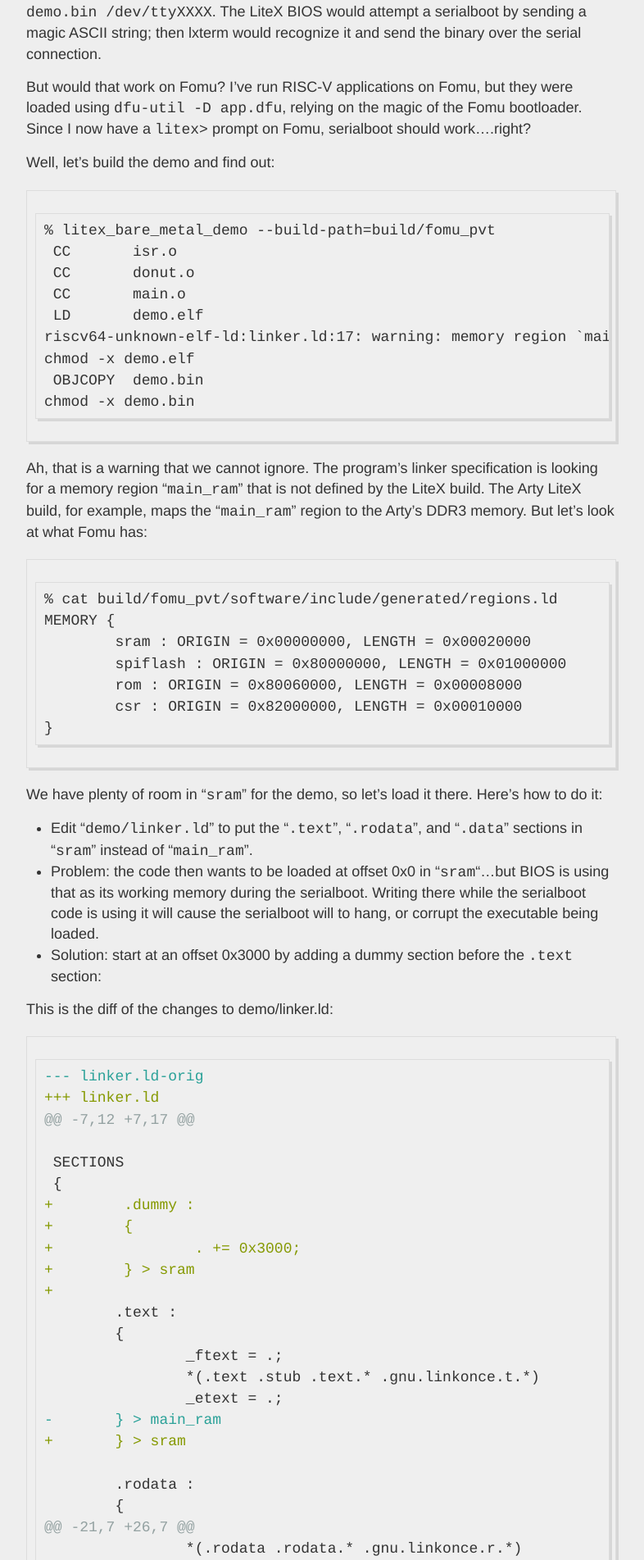
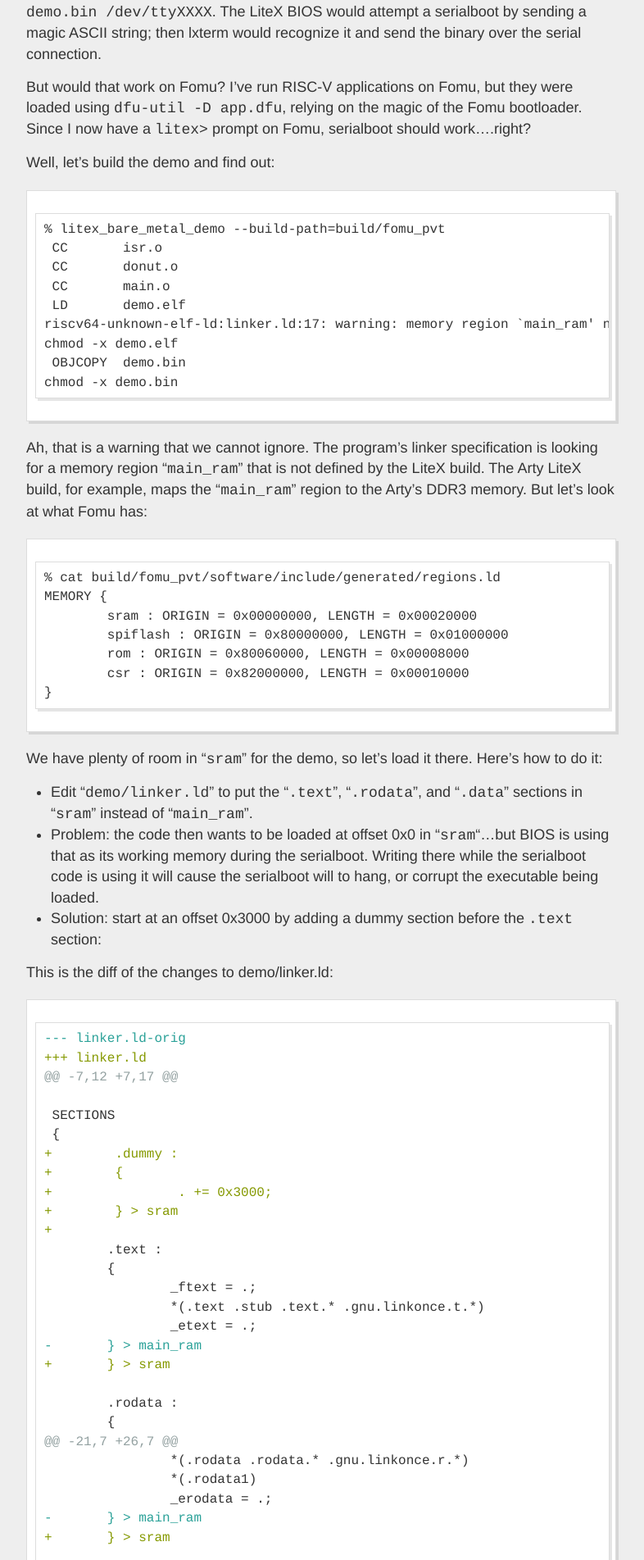
Before and after one commit to tcal-x/tcal-x.github.io, a Jekyll site: the page built from _posts/2021-01-23-Fomu-Donut.md, in a window 1280 px wide. Shown: the part 2550-4453 px from the top of the page at 82% size, without its empty margins (248-1034 px from the left). Built offline with Jekyll 4.4.1, drawn with Linux system fonts in a browser that asks for light colours.

Commit message:
Smaller font and white background in highlight box
Signed-off-by: Tim Callahan <tcal@google.com>

````diff
--- a/_posts/2021-01-23-Fomu-Donut.md
+++ b/_posts/2021-01-23-Fomu-Donut.md
@@ -140,7 +140,7 @@ Ok, looks good!  Let's try to load it now, at the 0x3000 offset that we chose:
 ```
 
 Hmm, it hung.   After much investigation, I found that earlier versions of `litex/tools/litex_term.py` did work!  But there's a more direct fix: make this change in `litex/tools/litex_term.py`:
-{% highlight diff %}
+```diff
 --- a/litex/tools/litex_term.py
 +++ b/litex/tools/litex_term.py
 @@ -202,8 +202,8 @@ sfl_prompt_ack = b"\x06"
@@ -154,7 +154,7 @@ Hmm, it hung.   After much investigation, I found that earlier versions of `lite
 
  # General commands
  sfl_cmd_abort       = b"\x00"
-{% endhighlight %}
+```
 
 See [Litex Issue #73](https://github.com/enjoy-digital/litex/issues/773) for more information and status.
 
--- a/_sass/_highlights.scss
+++ b/_sass/_highlights.scss
@@ -1,6 +1,6 @@
 
 .highlight {
-  background-color: #efefef;
+  background-color: #ffffff;
   padding: 7px 7px 7px 10px;
   border: 1px solid #ddd;
   -moz-box-shadow: 3px 3px rgba(0,0,0,0.1);
@@ -8,6 +8,7 @@
   box-shadow: 3px 3px rgba(0,0,0,0.1);
   margin: 20px 0 20px 0;
   overflow: auto;
+  font-size: 16px;
 }
 
 code {
````
